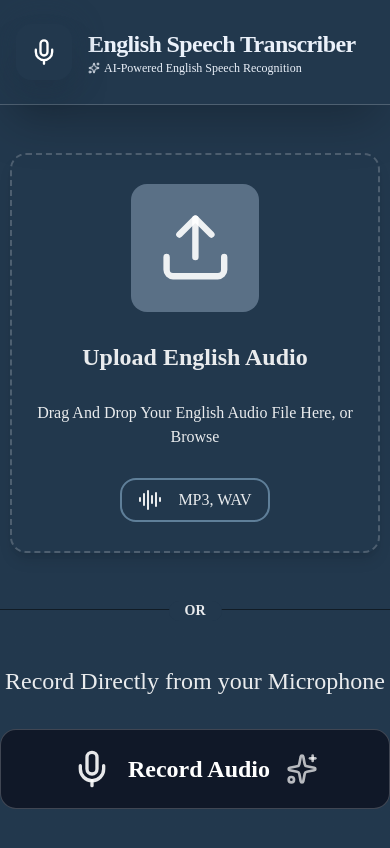
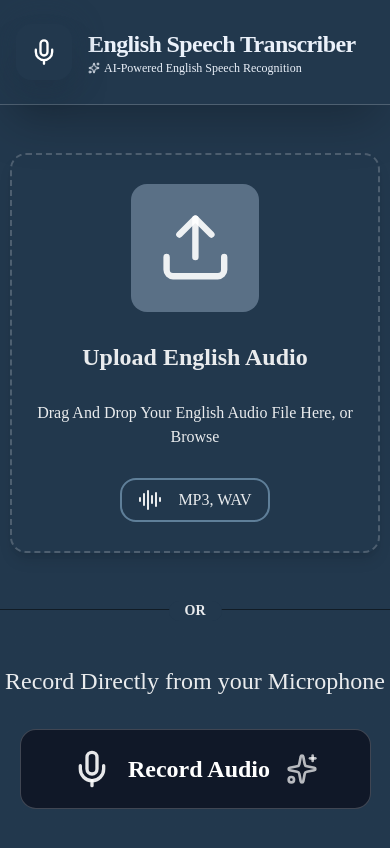
Before and after one commit to shuzeyfa/English-AudioSpeech-to-Text, a Next.js app: page / in a window 390 px wide. Shown: the top 848 px of the page. Built offline with nearby package versions, Linux system fonts and the light colour scheme.

Commit message:
giving padding for record button

```diff
--- a/app/page.tsx
+++ b/app/page.tsx
@@ -178,7 +178,7 @@ export default function App() {
           Record Directly from your Microphone
         </div>
 
-        <div className="relative w-full md:w-80 mx-auto mt-8 group">
+        <div className="relative w-[90%] md:w-80 mx-auto mt-8 group">
           <button
             onClick={isRecording ? stopRecording : startRecording}
             className={`
```
